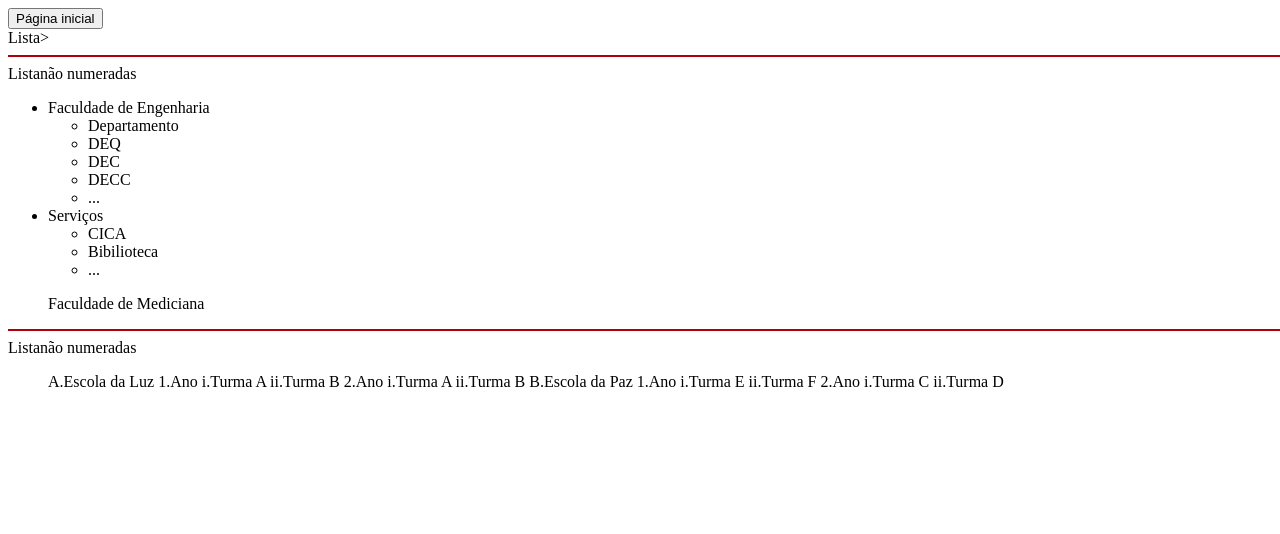
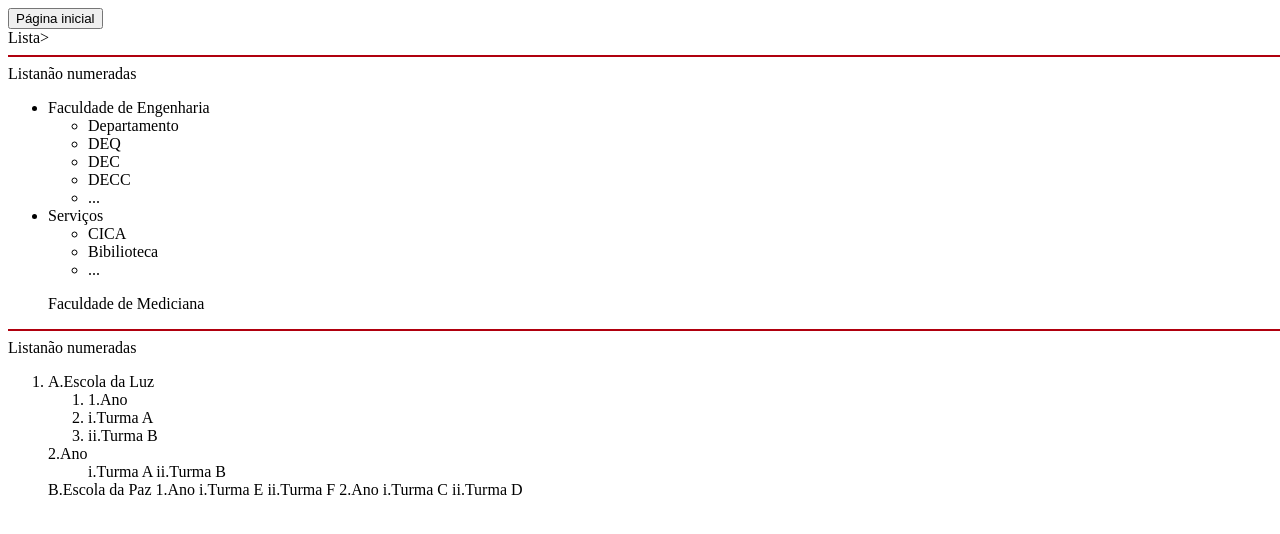
Before and after one commit to felioe12/Felipe, a plain HTML site: page exercício4.html in a window 1280 px wide. Shown: the top 534 px of the page. Drawn offline with Linux system fonts and the light colour scheme.

Commit message:
Update exercício4.html

```diff
--- a/exercício4.html
+++ b/exercício4.html
@@ -32,14 +32,19 @@
             <hr color="black size="5" width="100000" aling="todo"
       <strung> Listanão numeradas</strung>
 <ol>
- A.Escola da Luz
-      1.Ano
+<li> A.Escola da Luz
+ <ol>
+     <li> 1.Ano
+       <li>   i.Turma A
+        <li>  ii.Turma B
+ </ol>
+      2.Ano
+ <ol>
           i.Turma A
           ii.Turma B
-      2.Ano
-          i.Turma A
-          ii.Turma B
+ </ol>
   B.Escola da Paz
+
       1.Ano
           i.Turma E
           ii.Turma F
```
